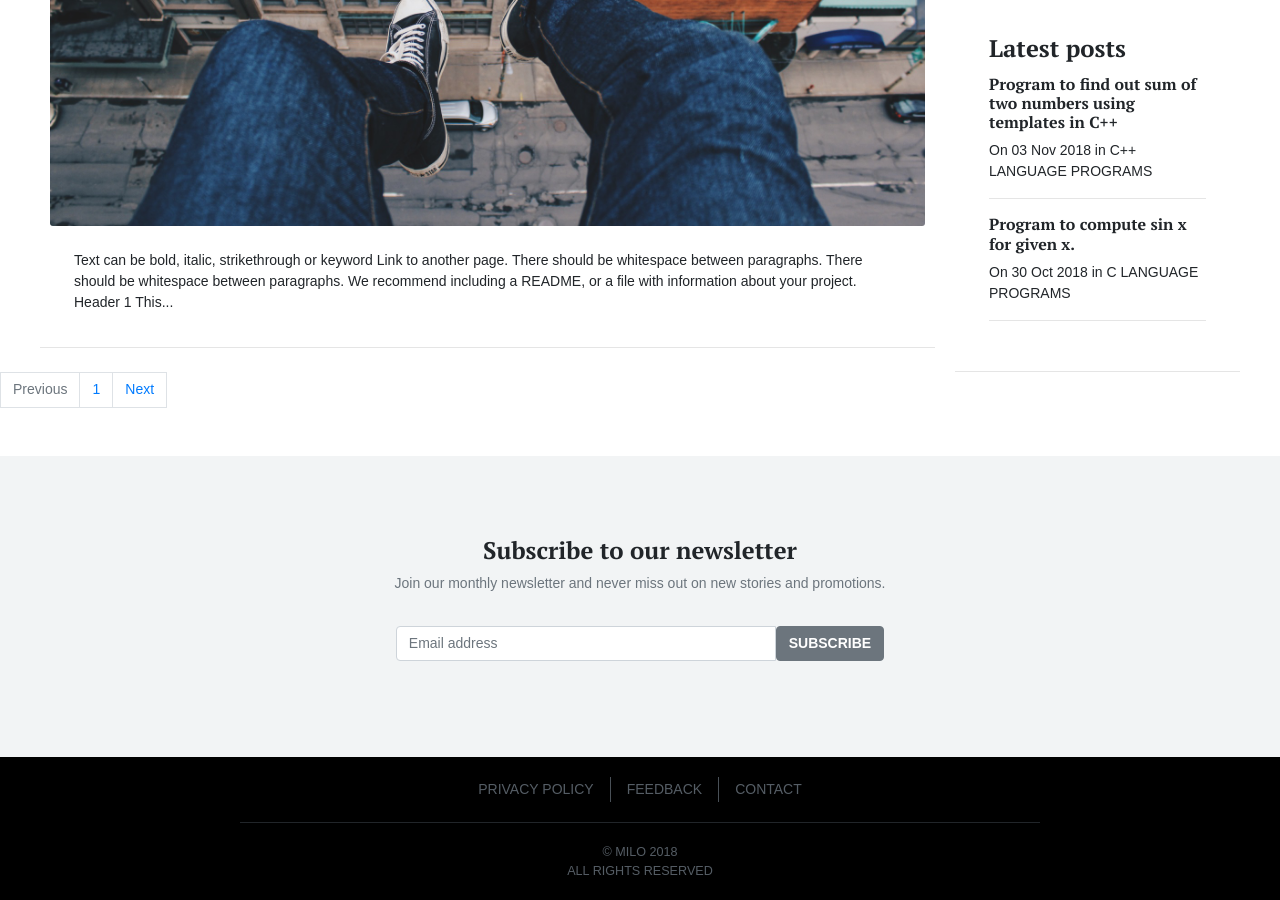
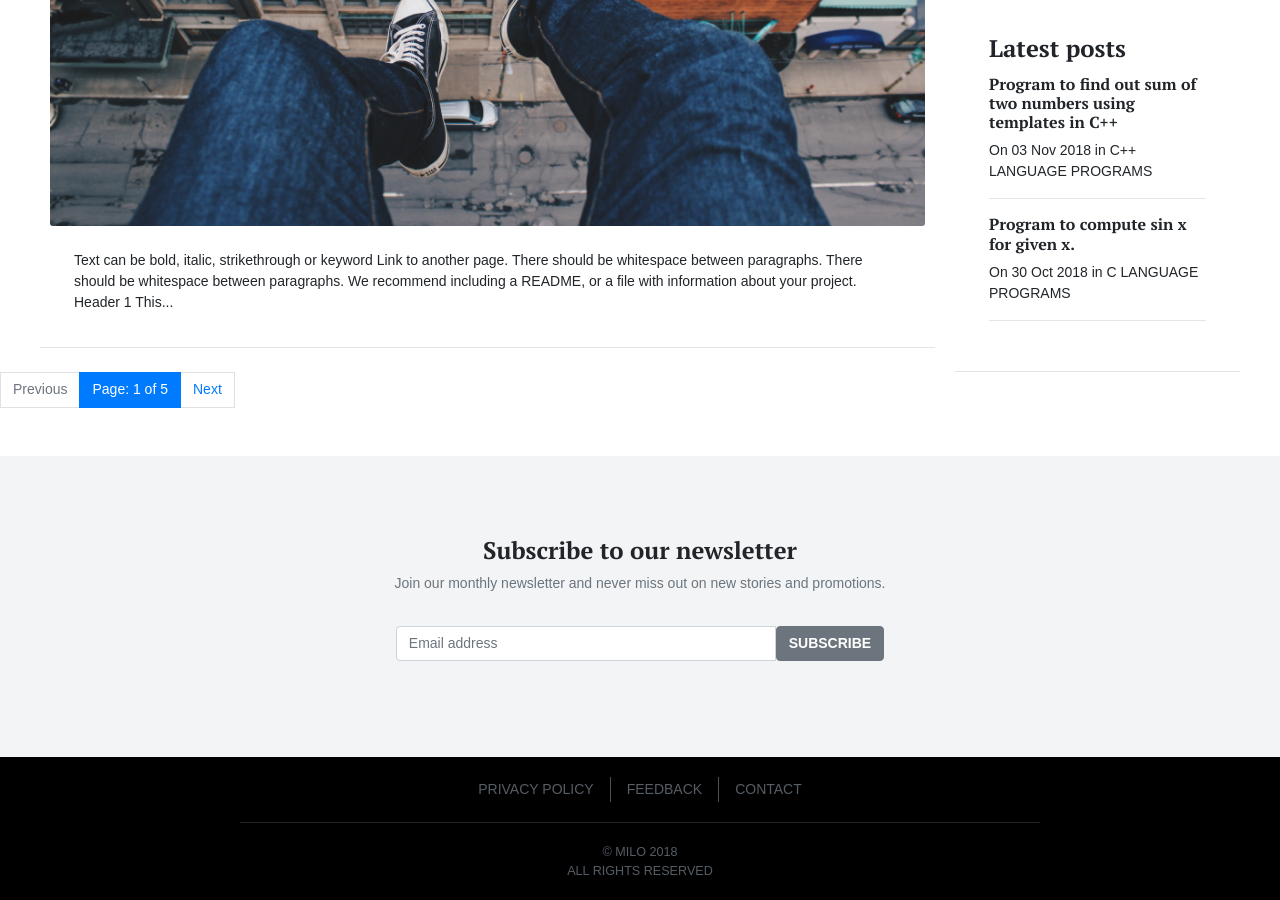
Before and after one commit to sharadcodes/jekyll-theme-milo, a Jekyll site: the page built from index.html, in a window 1280 px wide and 900 px high, scrolled down 4112 px. Built offline with Jekyll 4.4.1, drawn with Linux system fonts in a browser that asks for light colours; some web fonts are replaced; the list of posts is cut into pages by our own code.

Commit message:
Update pagination.html

```diff
--- a/_includes/pagination.html
+++ b/_includes/pagination.html
@@ -23,23 +23,26 @@
 }
 </style>
 -->
-
 <nav aria-label="...">
   <ul class="pagination">
+
 {% if paginator.previous_page %}
-    <li class="page-item disabled">
+
+<li class="page-item">
       <a class="page-link" href="onclick="window.location.href='{{site.url}}/{{site.baseurl}}/{{ paginator.previous_page_path }}'">Previous</a>
-    </li>
+</li>
 {% else %}
 <li class="page-item disabled">
       <a class="page-link" href="#" tabindex="-1">Previous</a>
 </li>
 {% endif %}
-    <li class="page-item"><a class="page-link" href="">1</a></li>
+
+<li class="page-item active"><a class="page-link">Page: {{ paginator.page }} of {{ paginator.total_pages }}</a></li>
+
 {% if paginator.next_page %}
-    <li class="page-item">
+<li class="page-item">
       <a class="page-link" href="onclick="window.location.href='{{site.url}}/{{site.baseurl}}/{{ paginator.next_page_path }}'">Next</a>
-    </li>
+</li>
 {% else %}
 <li class="page-item disabled">
       <a class="page-link" href="#" tabindex="-1">Next</a>
```
